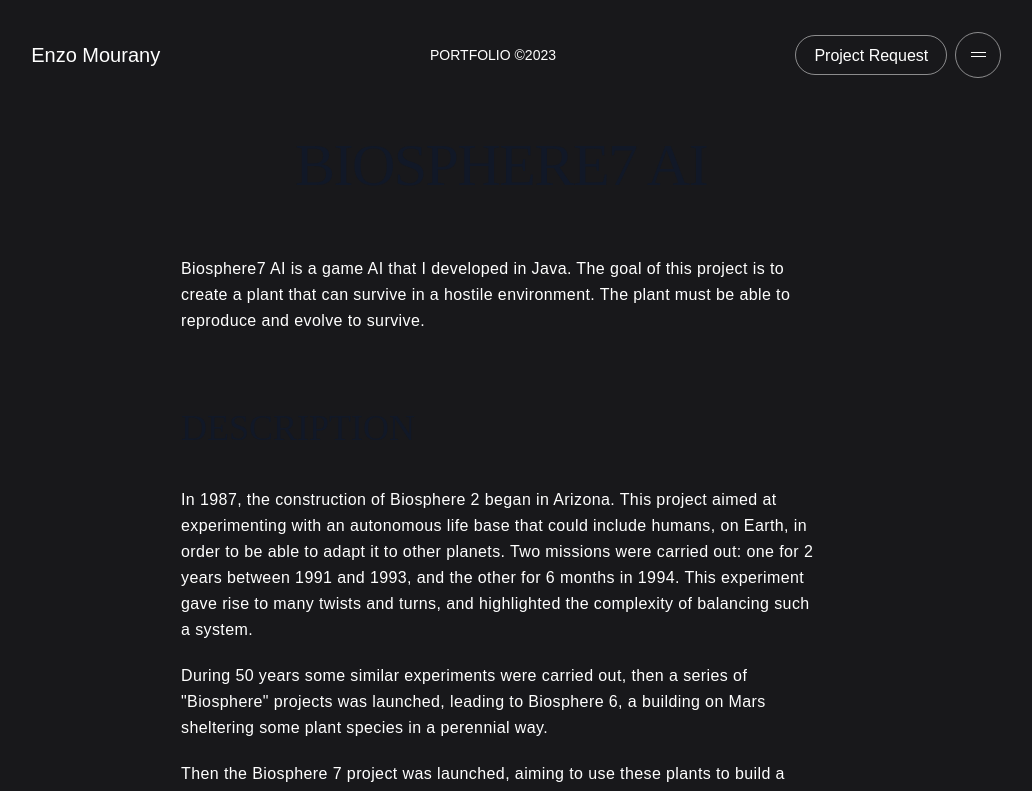
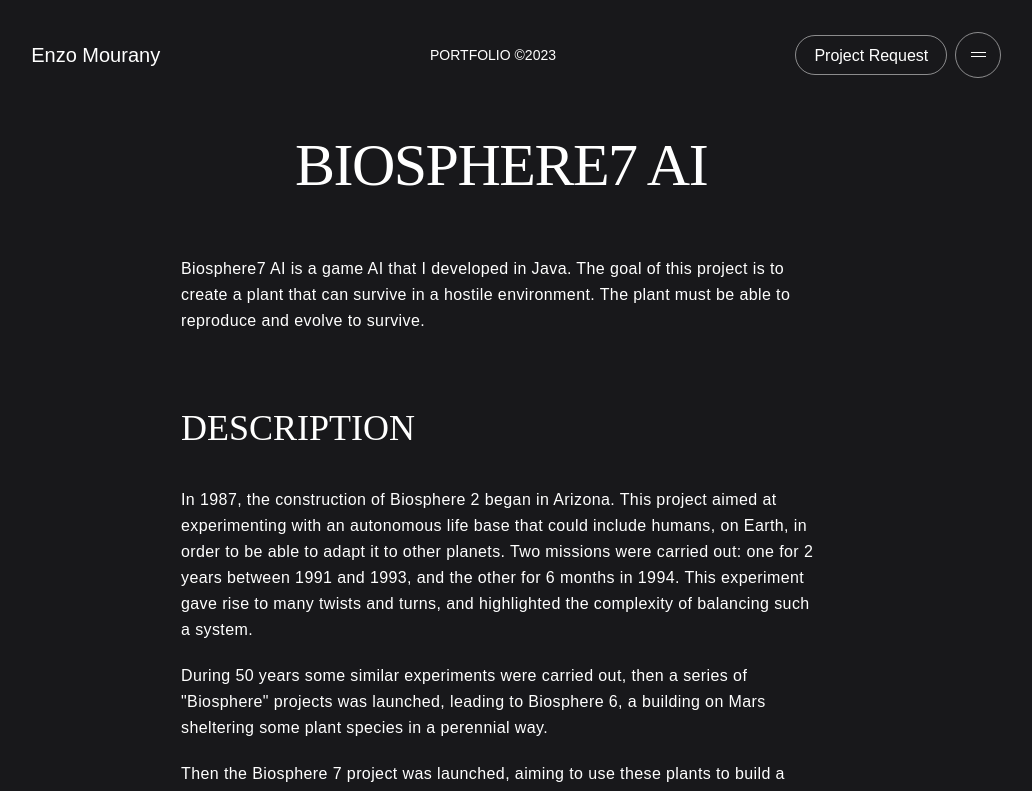
Before and after one commit to enzo-mourany/portfolio-v2, a Next.js app: page /posts/biosphere-ia in a window 1280 px wide. Shown: the top 791 px of the page, without its empty margins (139-1171 px from the left). Built offline with nearby package versions, Linux system fonts and the light colour scheme.

Commit message:
fix: dark mode typograpghy

```diff
--- a/app/posts/[slug]/page.tsx
+++ b/app/posts/[slug]/page.tsx
@@ -32,7 +32,7 @@ const PostPage: React.FC<PostPageProps> = (props) => {
   const post = getPostContent(slug);
   return (
     <div className='flex flex-col items-center'>
-      <article className='prose dark:prose-invert mt-32 max-w-[80%] md:w-1/2'>
+      <article className='prose mt-32 max-w-[80%] md:w-1/2'>
         <h1 className='text-center font-sourceSerif'>{post.data.title}</h1>
         <Markdown>{post.content}</Markdown>
       </article>
--- a/tailwind.config.cjs
+++ b/tailwind.config.cjs
@@ -15,6 +15,7 @@ module.exports = {
               },
             },
             h1: {
+              color: theme('colors.white'),
               fontFamily: theme('fontFamily.sourceSerif'),
               fontWeight: theme('fontWeight.thin'),
               fontSize: theme('fontSize.2xl'),
@@ -32,6 +33,7 @@ module.exports = {
               },
             },
             h2: {
+              color: theme('colors.white'),
               fontFamily: theme('fontFamily.sourceSerif'),
               fontWeight: theme('fontWeight.thin'),
               fontSize: theme('fontSize.xl'),
@@ -49,6 +51,7 @@ module.exports = {
               },
             },
             h3: {
+              color: theme('colors.white'),
               fontFamily: theme('fontFamily.sourceSerif'),
               fontWeight: theme('fontWeight.thin'),
               fontSize: theme('fontSize.2xl'),
@@ -66,6 +69,7 @@ module.exports = {
               },
             },
             p: {
+              color: theme('colors.white'),
               fontWeight: theme('fontWeight.normal'),
               fontSize: theme('fontSize.sm'),
               lineHeight: theme('lineHeight.relaxed'),
```
